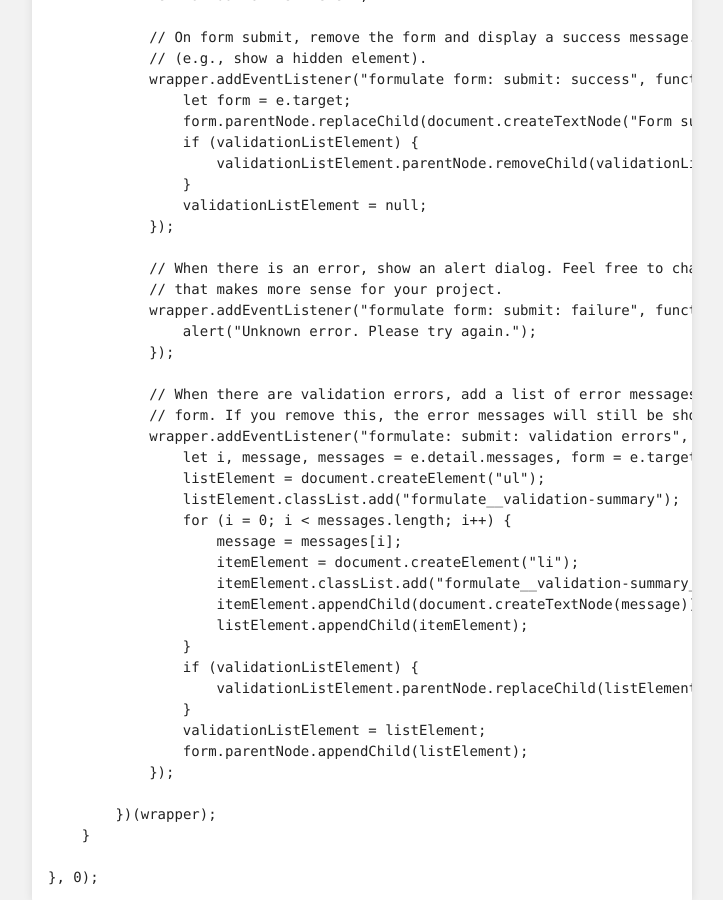
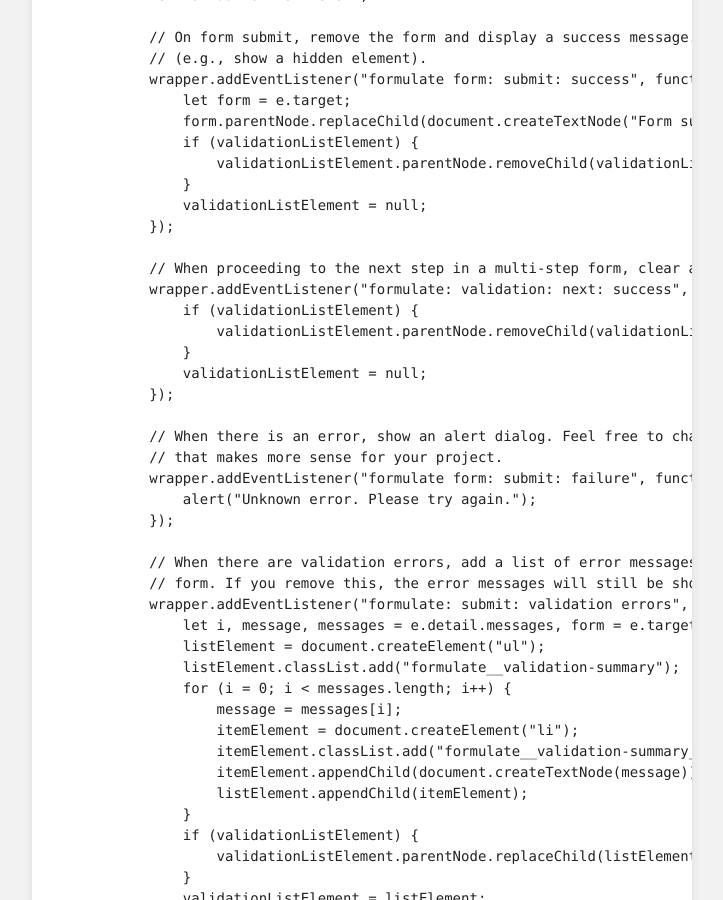
Before and after one commit to rhythmagency/formulate, a Jekyll site: the page built from plain-javascript/render-form.md, in a window 1280 px wide and 900 px high, scrolled down 1649 px. Shown: the whole window, without its empty margins (288-1011 px from the left). Built offline with Jekyll 4.4.1, drawn with Linux system fonts in a browser that asks for light colours.

Commit message:
feat (Documentation) update plain JavaScript to demonstrate clearing validation errors when navigating between steps in multi-step forms

```diff
--- a/plain-javascript/render-form.md
+++ b/plain-javascript/render-form.md
@@ -76,6 +76,14 @@ setTimeout(function () {
                 validationListElement = null;
             });
 
+            // When proceeding to the next step in a multi-step form, clear any validation errors.
+            wrapper.addEventListener("formulate: validation: next: success", function () {
+                if (validationListElement) {
+                    validationListElement.parentNode.removeChild(validationListElement);
+                }
+                validationListElement = null;
+            });
+
             // When there is an error, show an alert dialog. Feel free to change this to something
             // that makes more sense for your project.
             wrapper.addEventListener("formulate form: submit: failure", function () {
```
